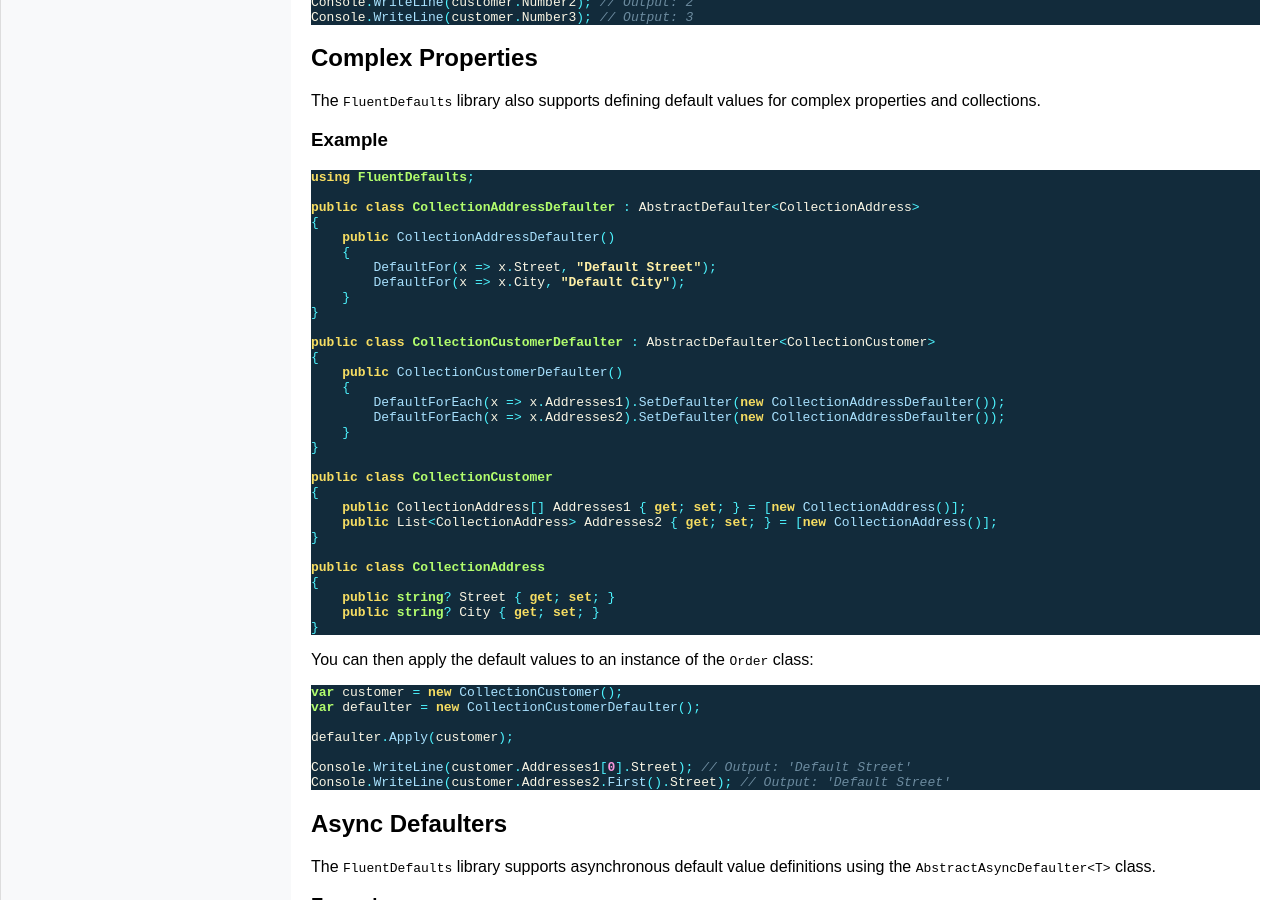
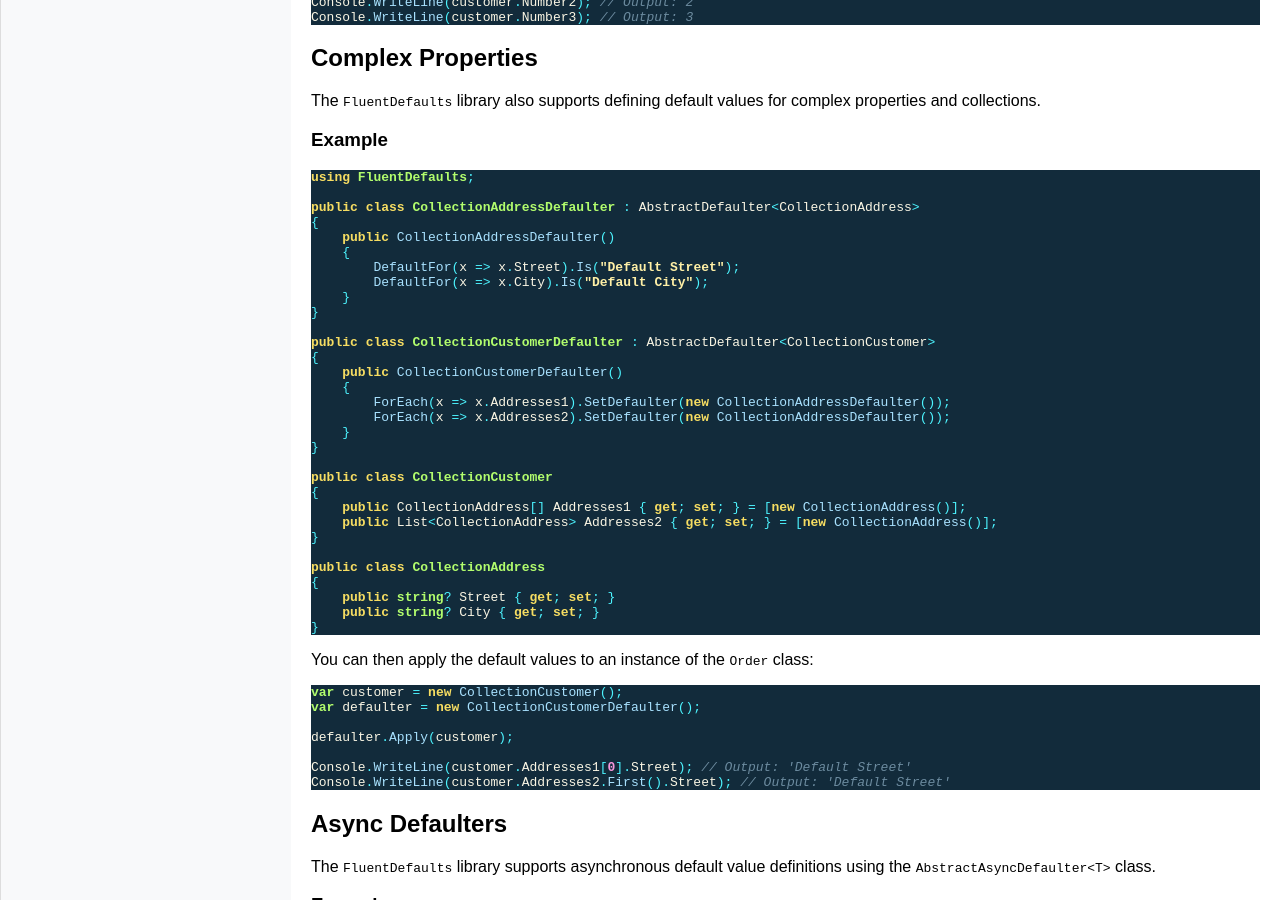
Before and after one commit to crwsolutions/fluent-defaults, a Jekyll site: the page built from docs/index.md, in a window 1280 px wide and 900 px high, scrolled down 1293 px. Built offline with Jekyll 4.4.1, drawn with Linux system fonts in a browser that asks for light colours.

Commit message:
Rename DefaultForEach to ForEach

```diff
--- a/docs/index.md
+++ b/docs/index.md
@@ -94,8 +94,8 @@ public class CollectionAddressDefaulter : AbstractDefaulter<CollectionAddress>
 {
     public CollectionAddressDefaulter()
     {
-        DefaultFor(x => x.Street, "Default Street");
-        DefaultFor(x => x.City, "Default City");
+        DefaultFor(x => x.Street).Is("Default Street");
+        DefaultFor(x => x.City).Is("Default City");
     }
 }
 
@@ -103,8 +103,8 @@ public class CollectionCustomerDefaulter : AbstractDefaulter<CollectionCustomer>
 {
     public CollectionCustomerDefaulter()
     {
-        DefaultForEach(x => x.Addresses1).SetDefaulter(new CollectionAddressDefaulter());
-        DefaultForEach(x => x.Addresses2).SetDefaulter(new CollectionAddressDefaulter());
+        ForEach(x => x.Addresses1).SetDefaulter(new CollectionAddressDefaulter());
+        ForEach(x => x.Addresses2).SetDefaulter(new CollectionAddressDefaulter());
     }
 }
 
```
Also changed, not shown: 2 other files.
